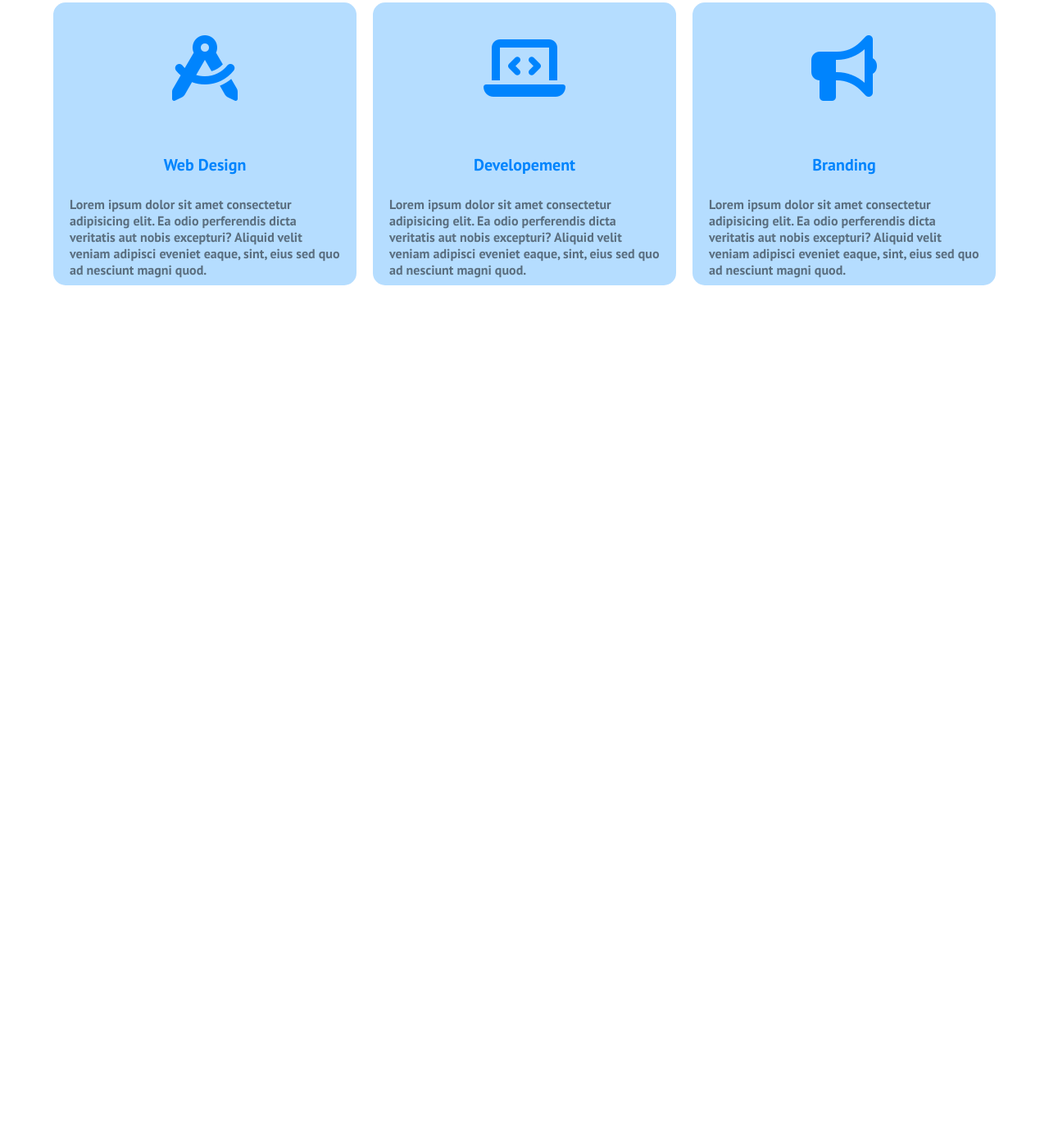
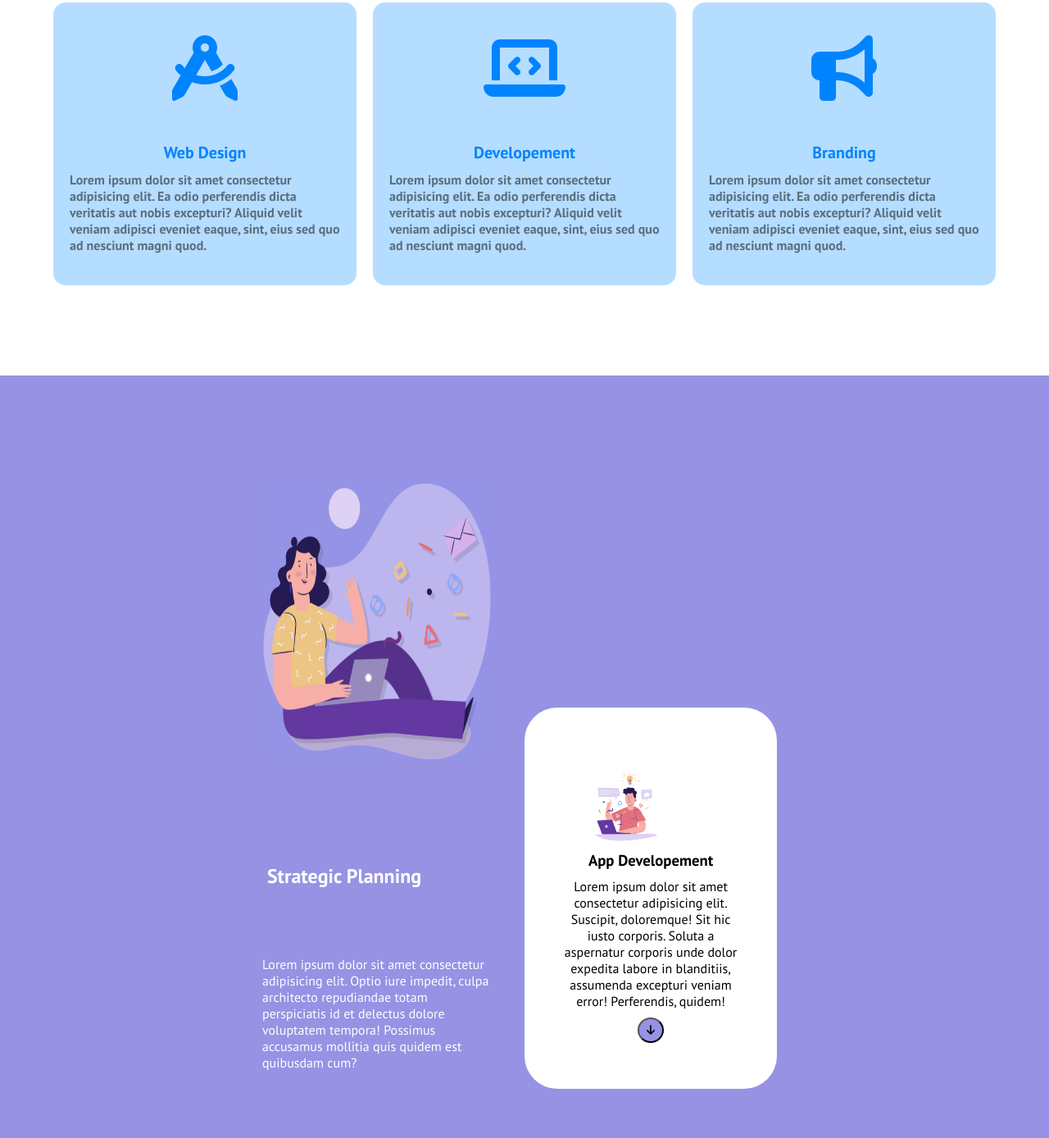
Before and after one commit to Alfredodaniello/htmlcss-responsive-layout, a plain HTML site: page index.html in a window 1280 px wide. Shown: the part 493-1881 px from the top of the page at 82% size. Before the commit the page ends 841 px from the top, so only its background shows below. Drawn offline with Linux system fonts and the light colour scheme.

Commit message:
feat: add section planning (responsive not done yet)

```diff
--- a/index.html
+++ b/index.html
@@ -26,6 +26,9 @@
                         <li><button class="btn">Get Started</button></li>
                     </ul>
                 </nav>
+                <span>
+                    <button class="menu"><i class="fa-solid fa-bars"></i></button>
+                </span>
             </div>
         </div>
     </header>
@@ -46,7 +49,7 @@
                         </div>
                     </div>
                     <div class="col">
-                        <div class="card d-flex flex-col align-c gap-25 padd-right-20">
+                        <div class="card d-flex flex-col align-c gap-10 padd-right-20">
                             <div><i class="fa-solid fa-file-code"></i></div>
                             <h3>Clean Code</h3>
                             <p>Lorem ipsum dolor sit amet consectetur adipisicing elit. Ea odio perferendis dicta veritatis aut nobis excepturi? Aliquid velit veniam adipisci eveniet eaque, sint, eius sed quo ad nesciunt magni quod.</p>
@@ -55,21 +58,21 @@
                 </div>
                  <div class="row d-flex">
                     <div class="col">
-                        <div class="card d-flex flex-col align-c gap-25 padd-right-20">
+                        <div class="card d-flex flex-col align-c gap-10 padd-right-20">
                             <div><i class="fa-solid fa-compass-drafting"></i></div>
                             <h3>Web Design</h3>
                             <p>Lorem ipsum dolor sit amet consectetur adipisicing elit. Ea odio perferendis dicta veritatis aut nobis excepturi? Aliquid velit veniam adipisci eveniet eaque, sint, eius sed quo ad nesciunt magni quod.</p>
                         </div>
                     </div>
                     <div class="col">
-                        <div class="card d-flex flex-col align-c gap-25 padd-right-20">
+                        <div class="card d-flex flex-col align-c gap-10 padd-right-20">
                             <div><i class="fa-solid fa-laptop-code"></i></div>
                             <h3>Developement</h3>
                             <p>Lorem ipsum dolor sit amet consectetur adipisicing elit. Ea odio perferendis dicta veritatis aut nobis excepturi? Aliquid velit veniam adipisci eveniet eaque, sint, eius sed quo ad nesciunt magni quod.</p>
                         </div>
                     </div>
                     <div class="col">
-                        <div class="card d-flex flex-col align-c gap-25 padd-right-20">
+                        <div class="card d-flex flex-col align-c gap-10 padd-right-20">
                             <div><i class="fa-solid fa-bullhorn"></i></div>
                             <h3>Branding</h3>
                             <p>Lorem ipsum dolor sit amet consectetur adipisicing elit. Ea odio perferendis dicta veritatis aut nobis excepturi? Aliquid velit veniam adipisci eveniet eaque, sint, eius sed quo ad nesciunt magni quod.</p>
@@ -78,6 +81,27 @@
                 </div>
             </div>
         </section>
+        <section class="planning">
+            <div class="row-large d-flex">
+                <div class="col-25 col-side"></div>
+                <div class="col-25 d-flex wrap justify-cen padd-right-40 col-25-img">
+                        <img id="planning-1" src="./img/planning1.png" alt="">
+                        <h2>Strategic Planning</h2>
+                        <p>Lorem ipsum dolor sit amet consectetur adipisicing elit. Optio iure impedit, culpa architecto repudiandae totam perspiciatis id et delectus dolore voluptatem tempora! Possimus accusamus mollitia quis quidem est quibusdam cum?</p>
+                </div>
+                <div class="col-25 d-flex justify-end align-end">
+                    <div class="card card-white d-flex flex-col gap-10">
+                        <img id="planning-2" src="./img/planning2.png" alt="">
+                        <h3>App Developement</h3>
+                        <p>Lorem ipsum dolor sit amet consectetur adipisicing elit. Suscipit, doloremque! Sit hic iusto corporis. Soluta a aspernatur corporis unde dolor expedita labore in blanditiis, assumenda excepturi veniam error! Perferendis, quidem!</p>
+                        <div>
+                            <button class="arrow-down"><i class="fa-solid fa-arrow-down"></i></button>
+                        </div>
+                    </div>
+                    <div class="col-25 col-side"></div>
+                </div>
+            </div>
+        </section>
     </main>
 </body>
 </html>
--- a/style.css
+++ b/style.css
@@ -24,6 +24,10 @@ body {
 
 .col {
     padding: 0px 10px;
+}
+
+.col-25 {
+    width: 25%;
 }
 
 img {
@@ -53,12 +57,32 @@ img {
     justify-content: space-between;
 }
 
+.align-end {
+    align-items: end;
+}
+
+.justify-end {
+    justify-content: end;
+}
+
+.justify-cen {
+    justify-content: center;
+}
+
 .flex-col {
     flex-direction: column;
 }
 
+.wrap {
+    flex-wrap: wrap;
+}
+
 .align-c{
     align-items: center;
+}
+
+.gap-10 {
+    gap: 10px;
 }
 
 .gap-25 {
@@ -67,6 +91,10 @@ img {
 
 .gap-40 {
     gap: 40px;
+}
+
+.padd-right-40 {
+    padding-right: 40px;
 }
 
 .padd-left-20 {
@@ -97,6 +125,12 @@ img {
     background-color: #0084fd;
     border: none;
 }
+
+.arrow-down {
+    padding: 6px 9px;
+    border-radius: 100%;
+    background-color: #9792e4;
+}
 /***********************************
           HEADER
 ***********************************/
@@ -124,6 +158,14 @@ header div:first-child {
     padding: 15px 0px;
 }
 
+.menu {
+    font-size: 30px;
+    background-color: #0084fd;
+    color: #ffffff;
+    display: none;
+    border: none;
+    line-height: 75px;
+}
 
 /***********************************
           SECTION INTRO
@@ -135,9 +177,10 @@ header div:first-child {
 
 .card {
     min-height: 345px;
-    background-color: #b5ddff;
 }
-
+#intro .card {
+    background-color:#b5ddff ;
+}
 .card-row-grow {
     width: 50%;
 }
@@ -174,13 +217,59 @@ header div:first-child {
     margin-right: 10px;
 }
 
+/***********************************
+          SECTION PLANNING
+***********************************/
+.planning {
+    margin-top: 110px;
+}
 
+.row-large {
+    min-height: 930px;
+    background-color: #9792e4;
+}
+
+.card-white {
+    text-align: center;
+    padding: 0px 40px;
+    margin-bottom: 60px;
+    min-height: 50%;
+    border-radius: 40px;
+    background-color: #ffffff;
+}
+
+#planning-1 {
+    padding: 125px 0px;
+
+}
+
+.planning h2 {
+    margin-left: -80px;
+}
+
+.col-25-img *{
+    color: #ffffff;
+}
 
 /***********************************
           RESPONSIVE
 ***********************************/
 @media screen and (max-width: 992px) {
 
+    header nav {
+        display: none;
+           }
+
+    .menu {
+        display: block;
+    }
+
+    .col-side {
+        display: none;
+    }
+    .col-25 {
+        width: 100%;
+    }
 }
 
 @media screen and (max-width: 768px) {
```
Also changed, not shown: img/planning1.png (added), img/planning2.png (added).
